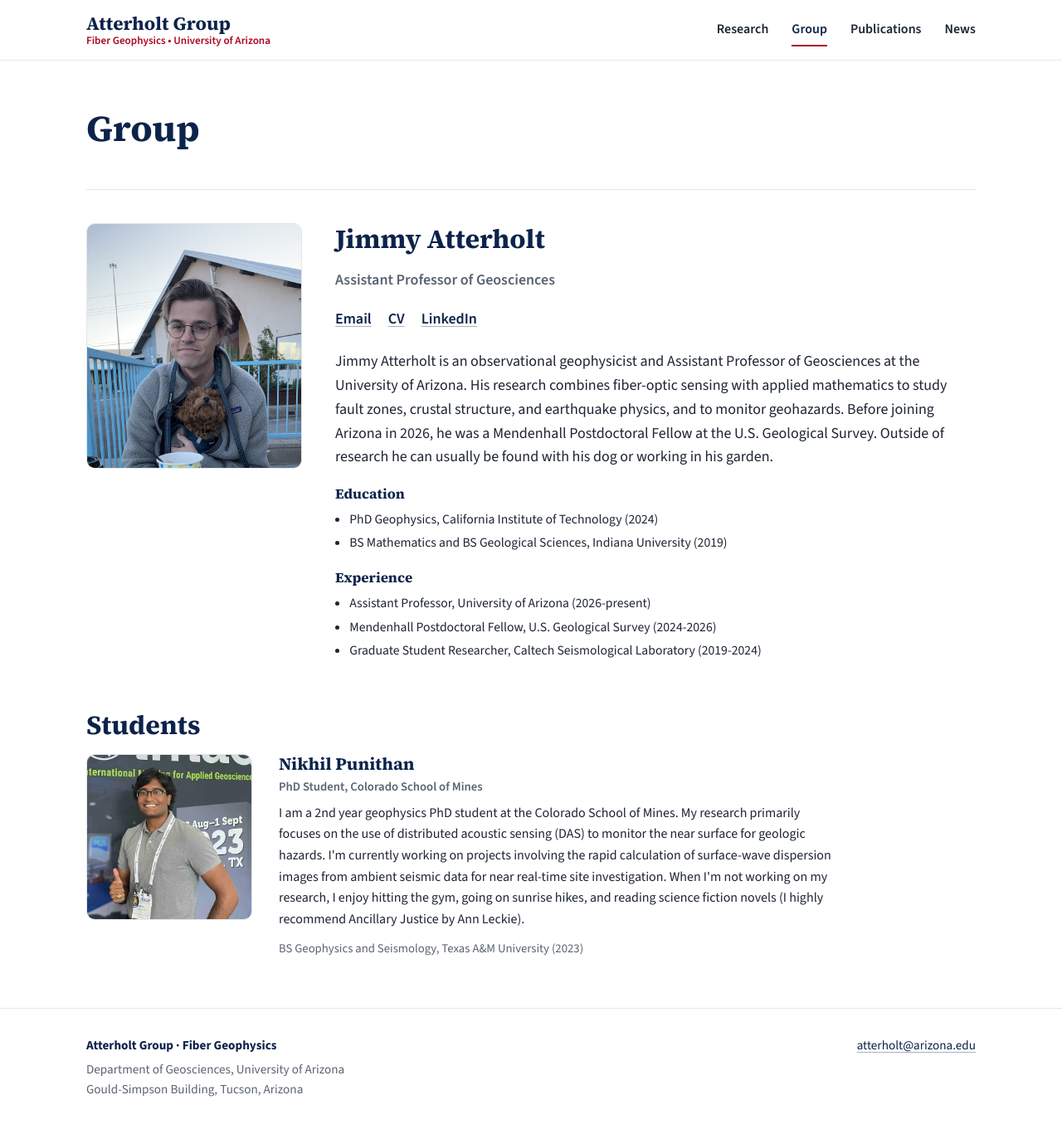
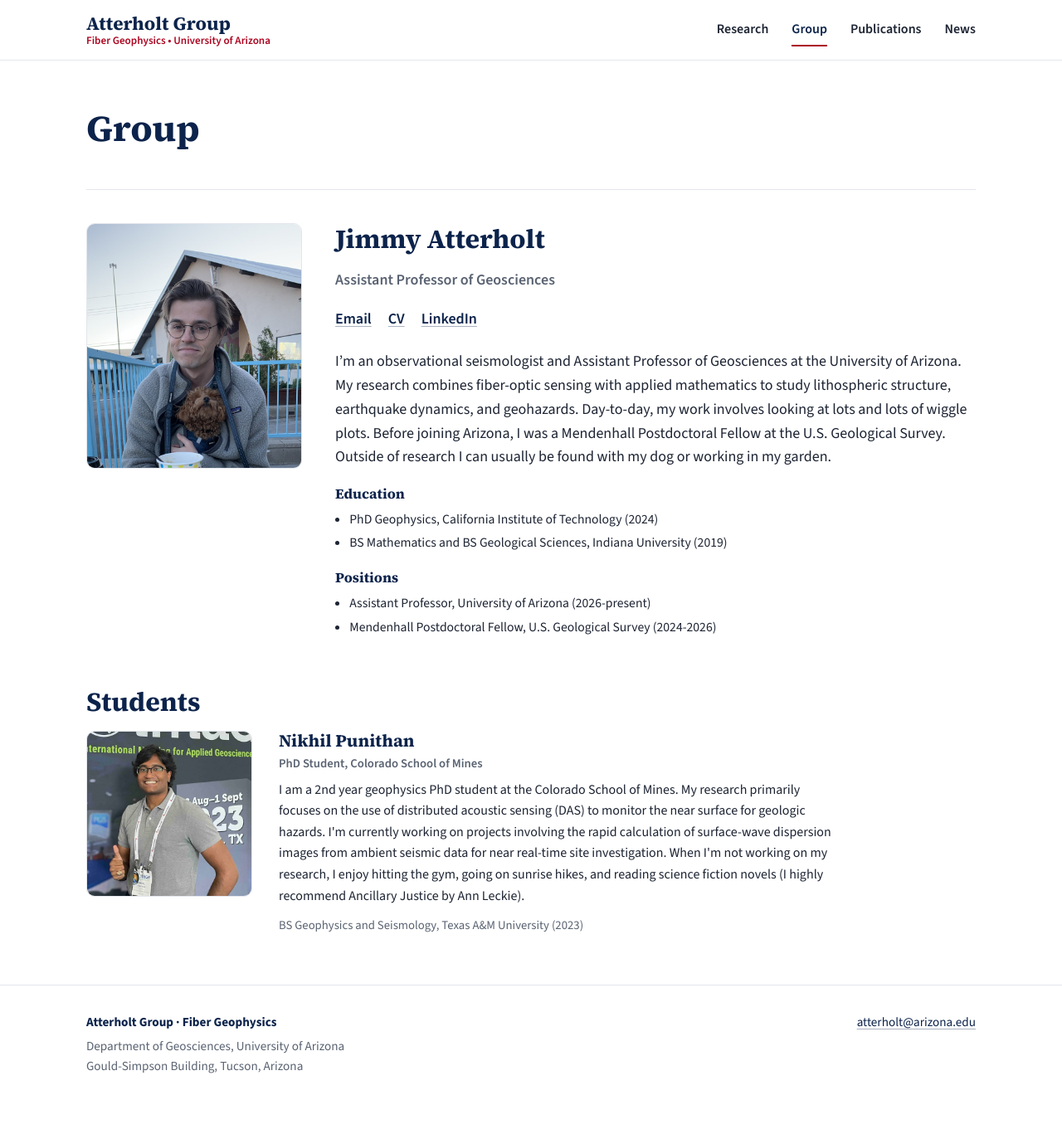
Before and after one commit to atterholt/atterholt.github.io, a Jekyll site: the page built from group.html, in a window 1280 px wide and 1362 px high. Shown: the whole window at 83% size. Built offline with Jekyll 4.4.1, drawn with Linux system fonts in a browser that asks for light colours.

Commit message:
Update PI bio; rename Experience to Positions
Co-Authored-By: Claude Opus 5.5 <noreply@anthropic.com>
Claude-Session: https://claude.ai/code/session_01KCPxryDmiUe5yxEw3DA242

```diff
--- a/_data/people.yml
+++ b/_data/people.yml
@@ -15,18 +15,17 @@ pi:
   cv: /assets/img/Atterholt_CV_2026.pdf
   linkedin: https://www.linkedin.com/in/atterholt/
   bio: >-
-    Jimmy Atterholt is an observational geophysicist and Assistant Professor of Geosciences at
-    the University of Arizona. His research combines fiber-optic sensing with applied mathematics
-    to study fault zones, crustal structure, and earthquake physics, and to monitor geohazards.
-    Before joining Arizona in 2026, he was a Mendenhall Postdoctoral Fellow at the U.S. Geological
-    Survey. Outside of research he can usually be found with his dog or working in his garden.
+    I'm an observational seismologist and Assistant Professor of Geosciences at the University of
+    Arizona. My research combines fiber-optic sensing with applied mathematics to study lithospheric
+    structure, earthquake dynamics, and geohazards. Day-to-day, my work involves looking at lots and
+    lots of wiggle plots. Before joining Arizona, I was a Mendenhall Postdoctoral Fellow at the U.S.
+    Geological Survey. Outside of research I can usually be found with my dog or working in my garden.
   education:
     - PhD Geophysics, California Institute of Technology (2024)
     - BS Mathematics and BS Geological Sciences, Indiana University (2019)
-  experience:
+  positions:
     - Assistant Professor, University of Arizona (2026-present)
     - Mendenhall Postdoctoral Fellow, U.S. Geological Survey (2024-2026)
-    - Graduate Student Researcher, Caltech Seismological Laboratory (2019-2024)
 
 members:
   - name: Nikhil Punithan
--- a/group.html
+++ b/group.html
@@ -24,8 +24,8 @@ description: Members of the Atterholt Group at the University of Arizona.
       {{ pi.bio | markdownify }}
       <h3>Education</h3>
       <ul class="cv">{% for e in pi.education %}<li>{{ e }}</li>{% endfor %}</ul>
-      <h3>Experience</h3>
-      <ul class="cv">{% for e in pi.experience %}<li>{{ e }}</li>{% endfor %}</ul>
+      <h3>Positions</h3>
+      <ul class="cv">{% for e in pi.positions %}<li>{{ e }}</li>{% endfor %}</ul>
     </div>
   </section>
 
```
